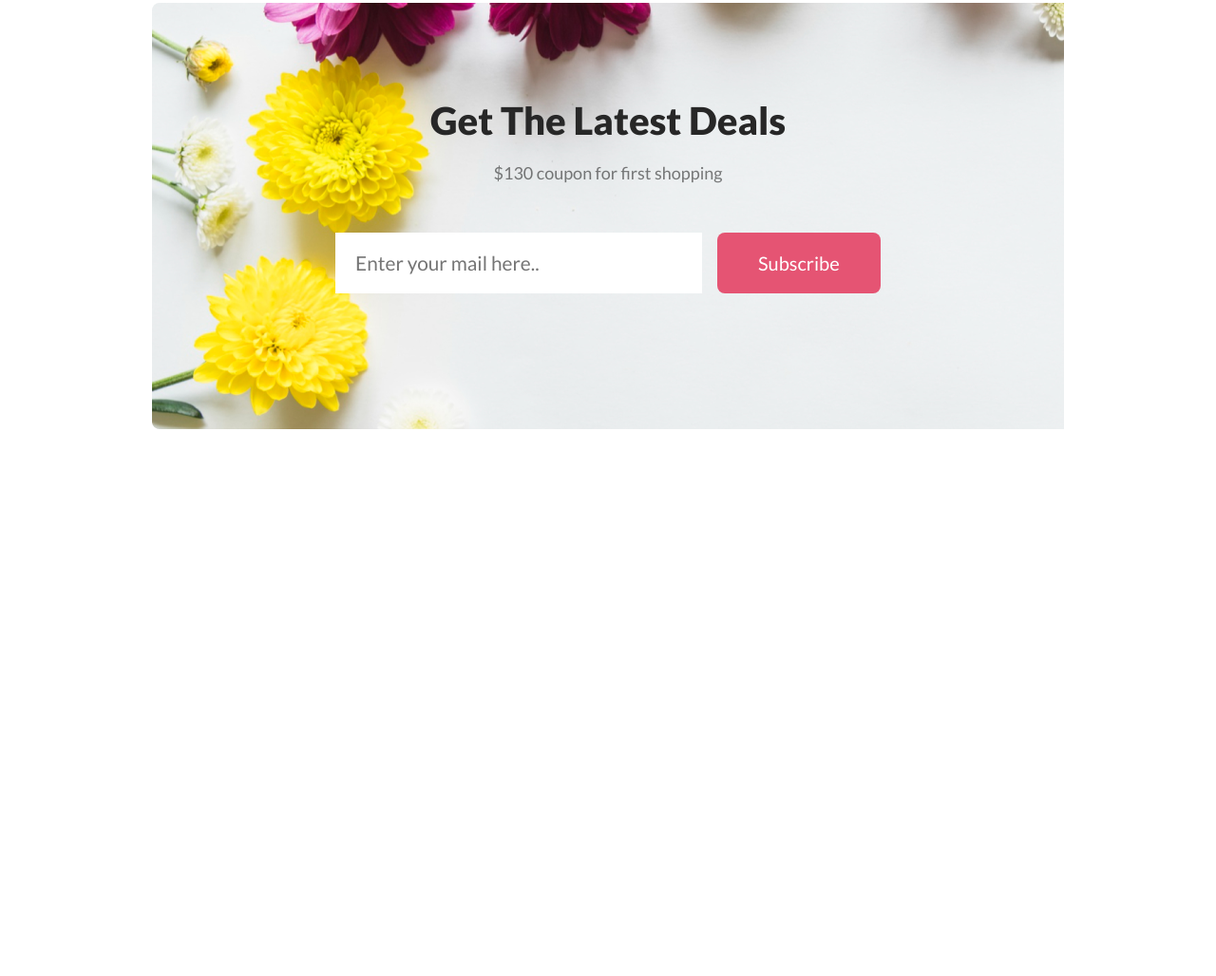
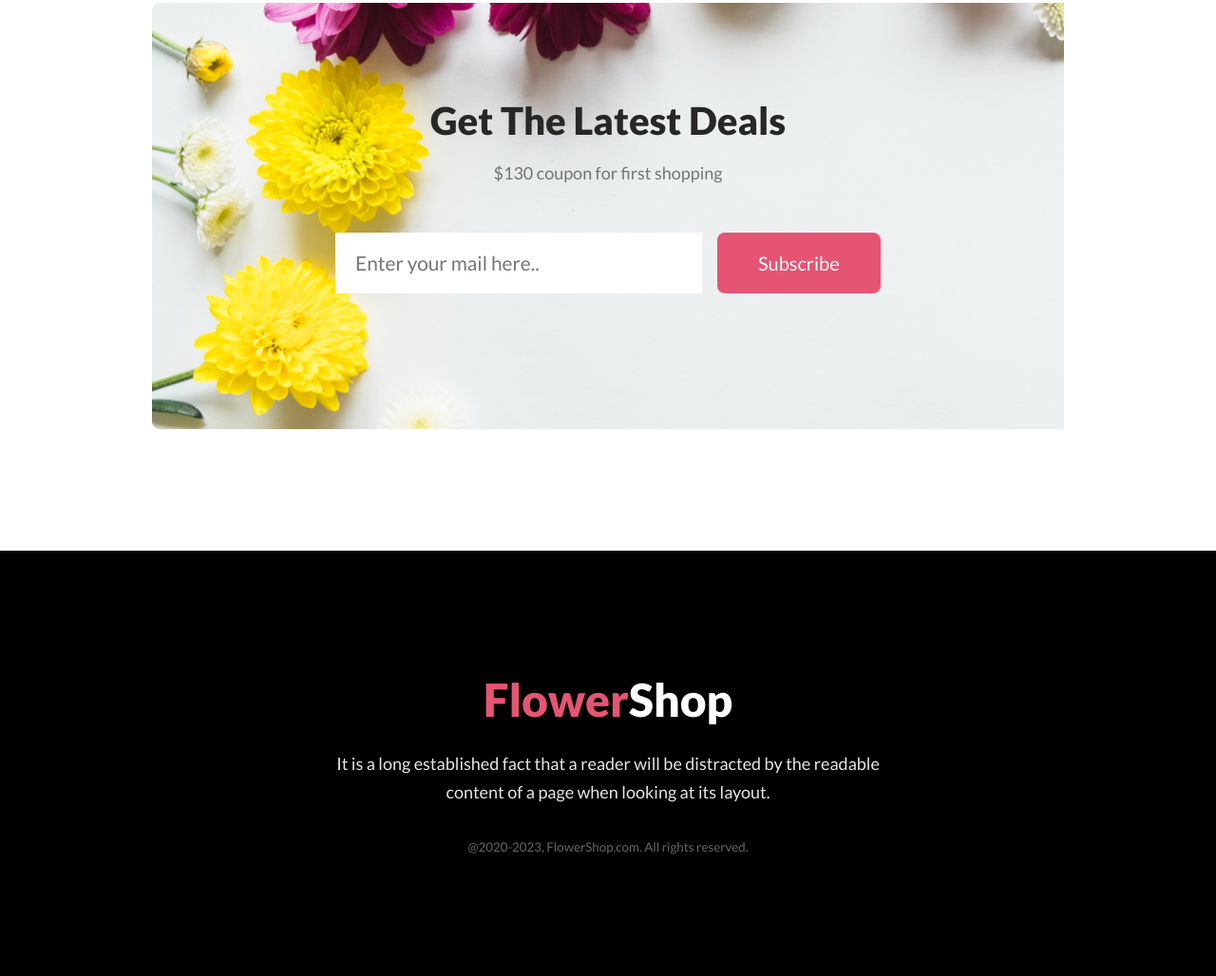
Before and after one commit to MTHasan0/flower-shop, a plain HTML site: page index.html in a window 1280 px wide. Shown: the part 3428-4456 px from the top of the page at 95% size. Before the commit the page ends 4008 px from the top, so only its background shows below. Drawn offline with Linux system fonts and the light colour scheme.

Commit message:
all done

```diff
--- a/index.html
+++ b/index.html
@@ -121,6 +121,19 @@
 
     </main>
 
+    <footer class="footer-section header-container">
+        <div class="footer-container">
+            <h2><span class="important">Flower</span>Shop</h2>
+            <h5>It is a long established fact that a reader will be distracted by the readable content of a page when
+                looking at its layout.</h5>
+            <div class="foot">
+
+                <small>@2020-2023, FlowerShop.com. All rights reserved. </small>
+            </div>
+        </div>
+
+    </footer>
+
 </body>
 
 </html>
--- a/style/style.css
+++ b/style/style.css
@@ -295,6 +295,63 @@ p2 {
 
 }
 
+/* footer section style */
+
+.footer-section {
+
+    background-color: black;
+    width: 100%;
+}
+
+.footer-container {
+    width: 75%;
+    max-width: 1140px;
+    margin: 128px auto;
+}
+
+.footer-container>h2 {
+    color: #FFF;
+    font-family: Lato;
+    font-size: 48px;
+    font-style: normal;
+    font-weight: 800;
+    line-height: normal;
+    text-align: center;
+}
+
+.footer-container .important {
+    color: #E55473;
+    font-family: Lato;
+    font-size: 48px;
+    font-style: normal;
+    font-weight: 800;
+    line-height: normal;
+}
+
+.footer-container>h5 {
+    color: rgba(255, 255, 255, 0.90);
+
+    font-family: Lato;
+    font-size: 18px;
+    font-style: normal;
+    font-weight: 400;
+    line-height: 30px;
+    max-width: 625px;
+    text-align: center;
+    margin: 24px auto 32px auto;
+}
+
+.foot {
+    color: rgba(255, 255, 255, 0.40);
+    font-family: Lato;
+    font-size: 16px;
+    font-style: normal;
+    font-weight: 400;
+    line-height: normal;
+    text-align: center;
+    margin: auto;
+}
+
 
 @media screen and (max-width: 576px) {
     .header-container {
@@ -336,13 +393,15 @@ p2 {
         flex-wrap: wrap;
     }
 
-    .subscribe-input-area{
+    .subscribe-input-area {
         flex-direction: column;
     }
-    .subscribe-input-area>input{
+
+    .subscribe-input-area>input {
         width: 70%;
     }
-    .subscribe{
+
+    .subscribe {
         background-image: none;
         background-color: #d7d3d4;
     }
@@ -383,13 +442,15 @@ p2 {
         flex-wrap: wrap;
 
     }
+
     .instagram-img-container div {
         margin-bottom: 10px;
         overflow: hidden;
         max-width: 342px;
         max-height: 396px;
     }
-    .subscribe{
+
+    .subscribe {
         background-image: none;
         background-color: #d7d3d4;
     }
```
